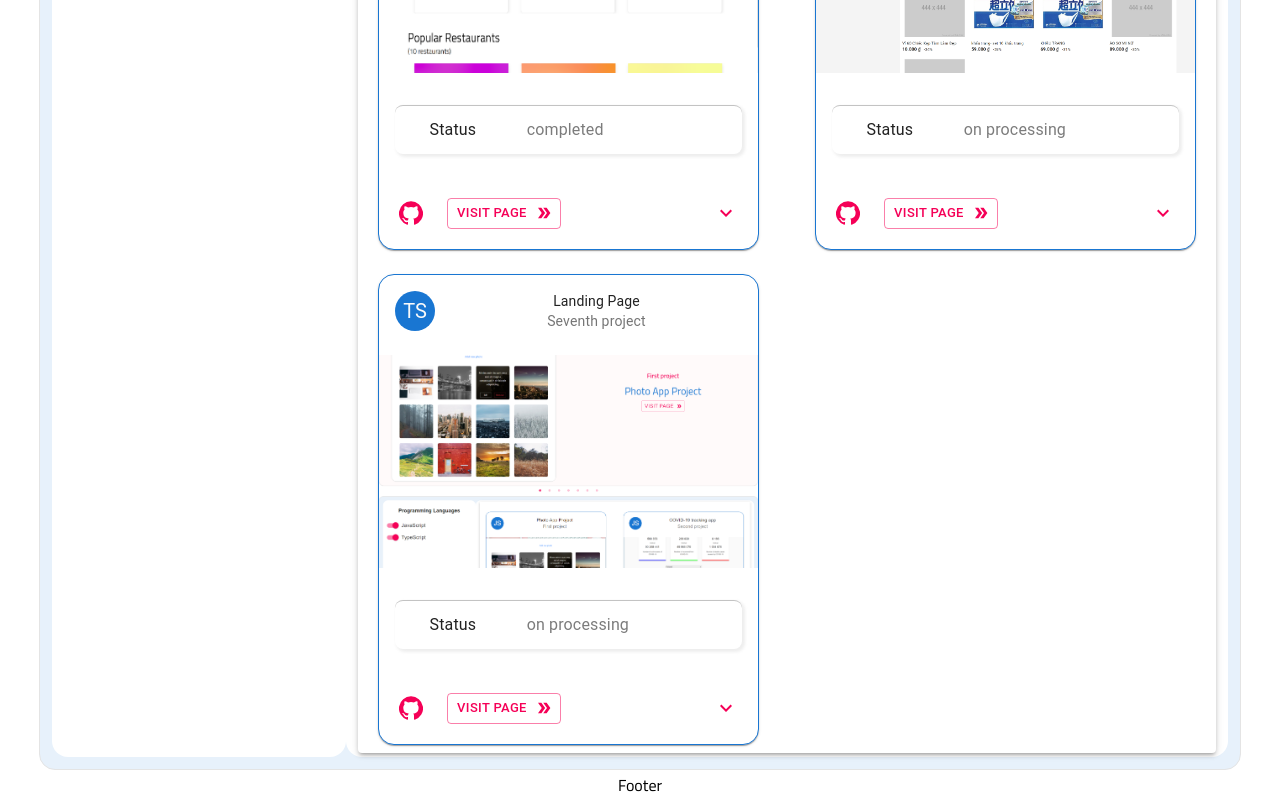
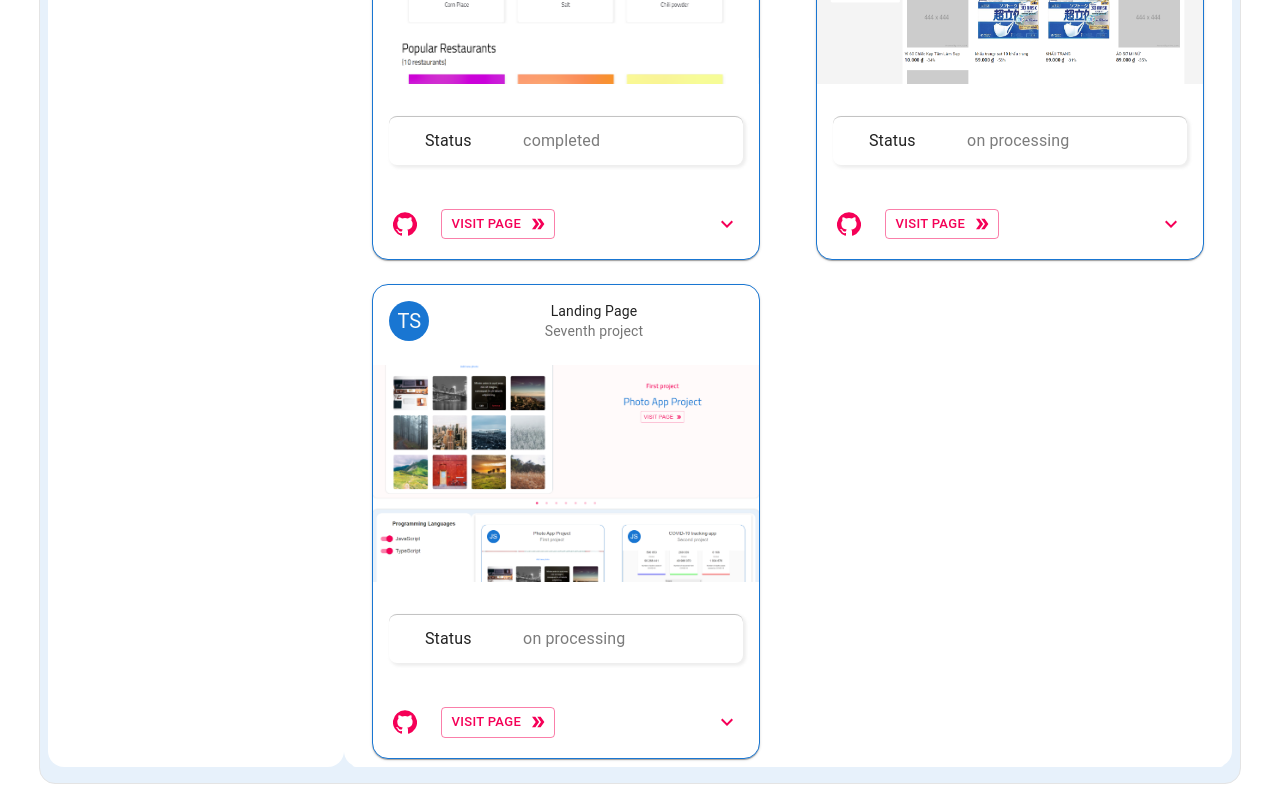
Before and after one commit to Thao-Nguyen-Ojala/landingpage, a React (Create React App) app: page / in a window 1280 px wide. Shown: the part 1981-2781 px from the top of the page. Built offline with nearby package versions, Linux system fonts and the light colour scheme.

Commit message:
media query of the porfolio section

```diff
--- a/src/App.tsx
+++ b/src/App.tsx
@@ -1,12 +1,37 @@
+import { createMuiTheme, ThemeProvider } from '@material-ui/core';
 import React from 'react';
+import { BrowserRouter as Router, Route, Switch } from 'react-router-dom';
 import './App.css';
 import NavBar from './components/NavBar/NavBar';
-import { BrowserRouter as Router, Switch, Route } from 'react-router-dom';
 import LandingPage from './pages/LandingPage';
-import Footer from './components/Footer/Footer';
+
+const theme = createMuiTheme({
+  breakpoints: {
+    values: {
+      xs: 0,
+      small: 500,
+      medium: 768,
+      large: 960,
+    },
+  },
+});
+
+declare module '@material-ui/core/styles/createBreakpoints' {
+  interface BreakpointOverrides {
+    xs: true;
+    sm: false;
+    md: false;
+    lg: false;
+    xl: false;
+    small: true;
+    medium: true;
+    large: true;
+  }
+}
 
 function App() {
   return (
+    <ThemeProvider theme={theme}>
       <div className='App'>
         <NavBar />
         <Router>
@@ -14,8 +39,8 @@ function App() {
             <Route path='/' exact component={LandingPage} />
           </Switch>
         </Router>
-      <Footer />
       </div>
+    </ThemeProvider>
   );
 }
 
--- a/src/components/Footer/Footer.tsx
+++ /dev/null
@@ -1,5 +0,0 @@
-import React from 'react';
-
-export default function Footer() {
-  return <div>Footer</div>;
-}
--- a/src/components/NavBar/NavBar.scss
+++ b/src/components/NavBar/NavBar.scss
@@ -28,7 +28,6 @@
 
 @media screen and (max-width: 376px) {
   .navbar{
-
     &__logo {
       font-size: 1.1rem;
     }
--- a/src/components/Portfolio/Portfolio.tsx
+++ b/src/components/Portfolio/Portfolio.tsx
@@ -1,4 +1,4 @@
-import { Box, Container, Grid, makeStyles, Paper } from '@material-ui/core';
+import { Box, Container, createMuiTheme, Grid, makeStyles, Paper, ThemeProvider } from '@material-ui/core';
 import React, { useState } from 'react';
 import { languageFilter, mainData } from '../../interfaces';
 import { LanguageFilter, PortfolioList, ProjectSkeleton } from '../index';
@@ -8,7 +8,9 @@ type PortfolioType = {
   projects: mainData[];
 };
 
-const useStyle = makeStyles((theme) => ({
+const useStyle = makeStyles((theme) => {
+  console.log('theme', theme);
+  return {
     root: {
       marginTop: '2rem',
       maxWidth: '1200px',
@@ -19,21 +21,42 @@ const useStyle = makeStyles((theme) => ({
       backgroundColor: 'rgba(25,118,210, 0.1)',
     },
     filters: {
+      [theme.breakpoints.up('xs')]: {
+        width: '100%',
+        borderRadius: '1rem',
+        margin: 'auto',
+      },
+      [theme.breakpoints.up('small')]: {
+        marginTop: theme.spacing(1),
+      },
+
+      [theme.breakpoints.up('medium')]: {
         width: '25%',
         backgroundColor: '#ffffff',
-    borderRadius: '1rem',
+        paddingTop: theme.spacing(3),
         marginTop: theme.spacing(3),
         marginBottom: theme.spacing(3),
       },
+    },
+
     render: {
-    flex: '1 1 0',
+      [theme.breakpoints.up('xs')]: {
+        display: 'block',
         backgroundColor: '#ffffff',
         borderRadius: '1rem',
+        margin: 'auto',
+      },
+      [theme.breakpoints.up('small')]: {
+        marginTop: theme.spacing(1),
+      },
+      [theme.breakpoints.up('medium')]: {
+        flex: '1 1 0',
         marginTop: theme.spacing(3),
         marginBottom: theme.spacing(3),
       },
-  list: {},
-}));
+    },
+  };
+});
 
 export default function Portfolio({ projects }: PortfolioType) {
   const classes = useStyle();
@@ -63,14 +86,14 @@ export default function Portfolio({ projects }: PortfolioType) {
     <div>
       <Box className={classes.root}>
         <Container>
-          <Grid container spacing={3}>
+          <Grid container spacing={2}>
             <Grid item className={classes.filters}>
               <Paper elevation={0}>
                 <LanguageFilter languages={languages} onChange={selectedLanguageChange}></LanguageFilter>
               </Paper>
             </Grid>
             <Grid item className={classes.render}>
-              <Paper elevation={3} className={classes.list}>
+              <Paper elevation={0}>
                 <PortfolioList projectsToRender={projectsToRender}></PortfolioList>
               </Paper>
             </Grid>
--- a/src/components/PortfolioList/PortfolioList.tsx
+++ b/src/components/PortfolioList/PortfolioList.tsx
@@ -4,7 +4,12 @@ import { mainData } from '../../interfaces';
 import { Project } from '../index';
 
 const useStyle = makeStyles((theme) => ({
-  root: {},
+  root: {
+    [theme.breakpoints.up('xs')]: {
+      display: 'block',
+    },
+    [theme.breakpoints.up('medium')]: {},
+  },
   list: {
     paddingTop: theme.spacing(2),
   },
--- a/src/components/index.ts
+++ b/src/components/index.ts
@@ -1,4 +1,4 @@
-export {default as Footer} from './Footer/Footer'
+
 export {default as NavBar} from './NavBar/NavBar'
 export {default as HeroCarousel} from './HeroCarousel/HeroCarousel'
 export {default as ImageSection} from './ImageSection/ImageSection'
```
Also changed, not shown: src/components/Project/Project.tsx (+22 -8 lines). Lines whose indentation alone changed are shown as unchanged.
